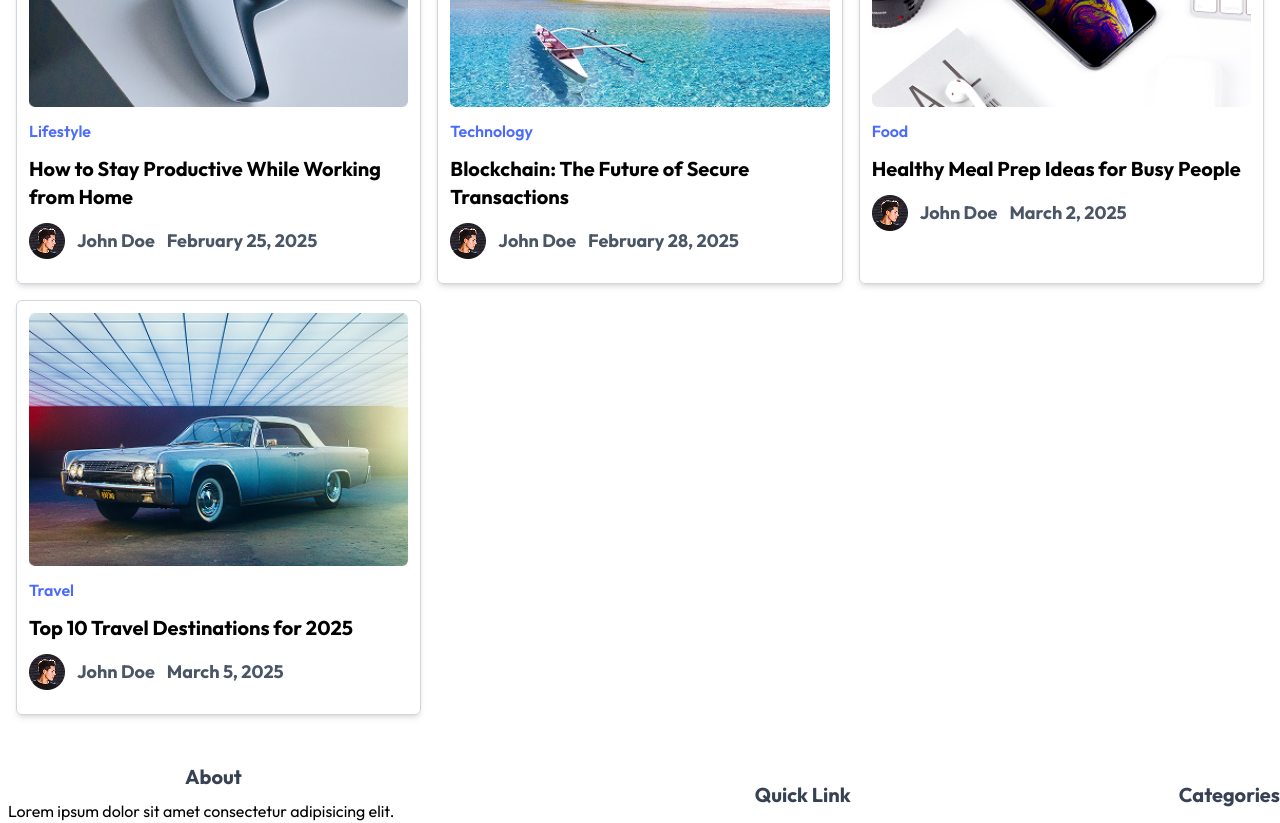
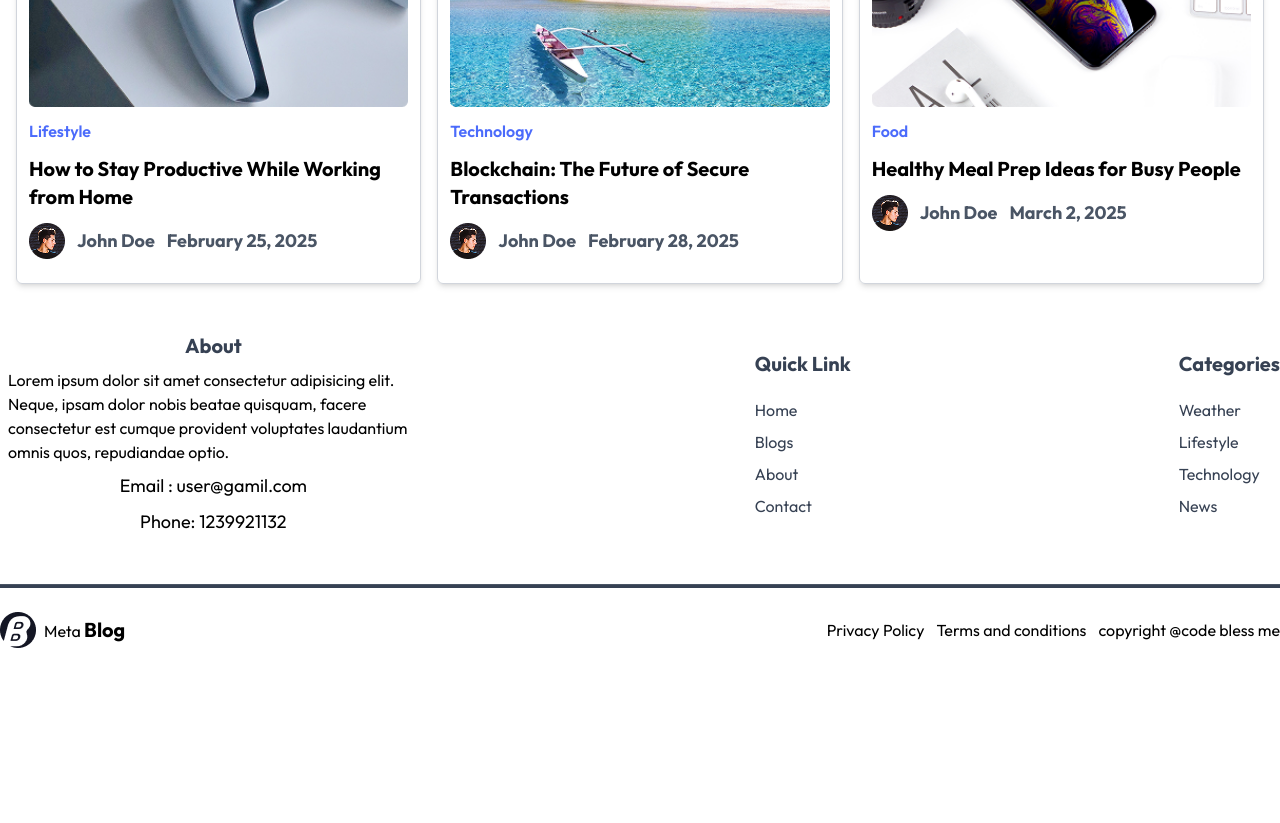
Before and after one commit to samarkun23/BlogApp.io, a React (Vite) app in the folder frontend/: page / in a window 1280 px wide. Shown: the part 927-1750 px from the top of the page. After the commit the page ends 1599 px from the top, so only its background shows below. Built offline with nearby package versions, Linux system fonts and the light colour scheme.

Commit message:
update on showing blog in page

```diff
--- a/frontend/src/components/LatestBlogs.jsx
+++ b/frontend/src/components/LatestBlogs.jsx
@@ -6,7 +6,7 @@ const LatestBlogs = () => {
         <div>
             <h1 className="text-3xl my-3 font-bold text-center sm:text-start">Latest Blogs</h1>
             <div className="grid grid-cols-1 sm:grid-cols-2 md:grid-cols-3 gap-4 px-3 sm:px-4">
-                {blogData.slice(-4).reverse().map((blog, index) => (  //its show only 4 blog like -4 .reverse
+                {blogData.slice(-3).reverse().map((blog, index) => (  //its show only 4 blog like -4 .reverse
                     <BlogCard
                         key={index}
                         id={blog.id}
```
